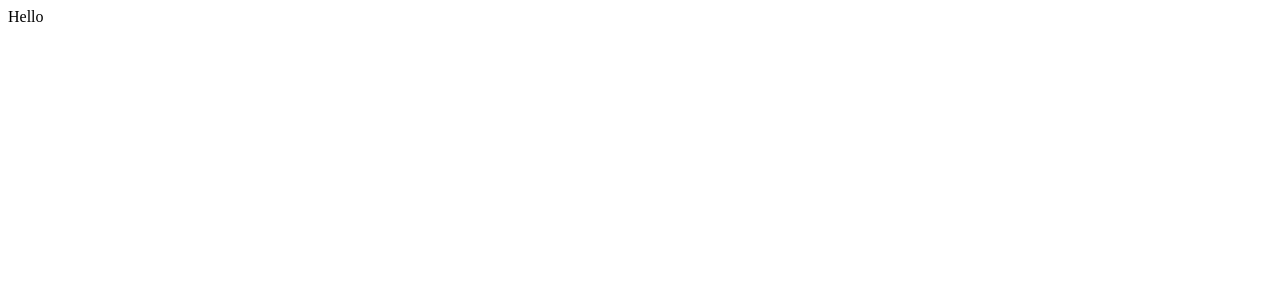
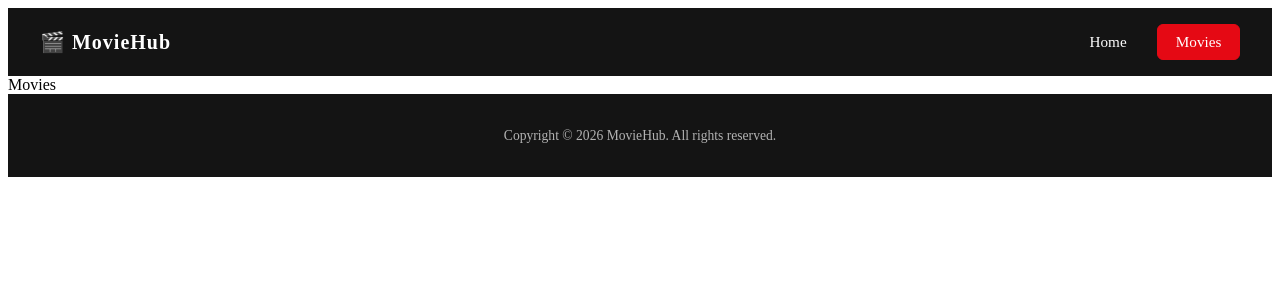
Before and after one commit to imashraf21/FPA2, a React (Vite) app: page /movies in a window 1280 px wide. Shown: the top 300 px of the page. Built offline with nearby package versions, Linux system fonts and the light colour scheme.

Commit message:
react router

```diff
--- a/package.json
+++ b/package.json
@@ -11,7 +11,8 @@
 	},
 	"dependencies": {
 		"react": "^19.2.8",
-		"react-dom": "^19.2.8"
+		"react-dom": "^19.2.8",
+		"react-router": "^8.4.0"
 	},
 	"devDependencies": {
 		"@eslint/js": "^10.0.1",
--- a/src/App.jsx
+++ b/src/App.jsx
@@ -1,5 +1,20 @@
+import { Route, Routes } from "react-router";
+import Navbar from "./components/Navbar";
+import Footer from "./components/Footer";
+import Home from "./pages/Home";
+import Movies from "./pages/Movies";
+
 function App() {
-	return <div>Hello</div>;
+	return (
+		<div>
+			<Navbar />
+			<Routes>
+				<Route path="/" element={<Home />} />
+				<Route path="/movies" element={<Movies />} />
+			</Routes>
+			<Footer />
+		</div>
+	);
 }
 
 export default App;
--- /dev/null
+++ b/src/components/Footer.css
@@ -0,0 +1,8 @@
+.footer {
+	text-align: center;
+	padding: 1.25rem;
+	background-color: #141414;
+	color: #b3b3b3;
+	font-size: 0.85rem;
+	margin-top: auto;
+}
--- /dev/null
+++ b/src/components/Footer.jsx
@@ -0,0 +1,9 @@
+import "./Footer.css";
+
+export default function Footer() {
+	return (
+		<footer className="footer">
+			<p>Copyright &copy; 2026 MovieHub. All rights reserved.</p>
+		</footer>
+	);
+}
--- /dev/null
+++ b/src/components/Navbar.css
@@ -0,0 +1,42 @@
+.navbar {
+	display: flex;
+	align-items: center;
+	justify-content: space-between;
+	padding: 1rem 2rem;
+	background-color: #141414;
+	color: #fff;
+	position: sticky;
+	top: 0;
+	z-index: 10;
+}
+
+.navbar-brand {
+	font-size: 1.25rem;
+	font-weight: 700;
+	letter-spacing: 1px;
+}
+
+.navbar-links {
+	display: flex;
+	gap: 0.75rem;
+}
+
+.nav-btn {
+	text-decoration: none;
+	color: #fff;
+	background-color: transparent;
+	border: 1px solid transparent;
+	padding: 0.5rem 1.1rem;
+	border-radius: 6px;
+	font-size: 0.95rem;
+	font-weight: 500;
+	cursor: pointer;
+	transition:
+		background-color 0.2s ease,
+		border-color 0.2s ease;
+}
+
+.nav-btn.active {
+	background-color: #e50914;
+	border-color: #e50914;
+}
--- /dev/null
+++ b/src/components/Navbar.jsx
@@ -0,0 +1,19 @@
+import { NavLink } from "react-router";
+import "./Navbar.css";
+
+export default function Navbar() {
+	const navClass = ({ isActive }) => `nav-btn ${isActive ? "active" : ""}`;
+	return (
+		<nav className="navbar">
+			<div className="navbar-brand">🎬 MovieHub</div>
+			<div className="navbar-links">
+				<NavLink to="/" className={navClass}>
+					Home
+				</NavLink>
+				<NavLink to="/movies" className={navClass}>
+					Movies
+				</NavLink>
+			</div>
+		</nav>
+	);
+}
--- a/src/main.jsx
+++ b/src/main.jsx
@@ -1,9 +1,12 @@
 import { StrictMode } from "react";
 import { createRoot } from "react-dom/client";
 import App from "./App.jsx";
+import { BrowserRouter } from "react-router";
 
 createRoot(document.getElementById("root")).render(
 	<StrictMode>
-		<App />
+		<BrowserRouter>
+			<App />
+		</BrowserRouter>
 	</StrictMode>,
 );
--- /dev/null
+++ b/src/pages/Home.jsx
@@ -0,0 +1,3 @@
+export default function Home() {
+	return <div>Home</div>;
+}
--- /dev/null
+++ b/src/pages/Movies.jsx
@@ -0,0 +1,3 @@
+export default function Movies() {
+	return <div>Movies</div>;
+}
```
Also changed, not shown: 2 other files (tests, documents, lock files or other folders).
